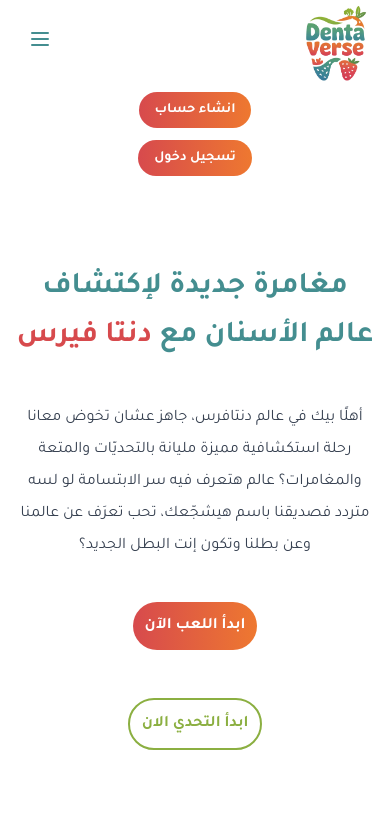
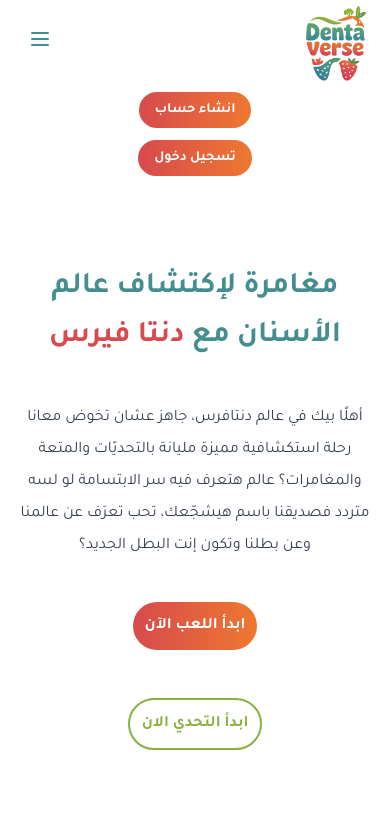
Before and after one commit to yosrelrefaai/Denta-Verse, a React (Create React App) app: page / in a window 390 px wide. Shown: the top 829 px of the page. Built offline with nearby package versions, Linux system fonts and the light colour scheme; what tailwindcss-rtl would draw is missing.

Commit message:
responsive 10

```diff
--- a/src/HeroSection.js
+++ b/src/HeroSection.js
@@ -10,7 +10,7 @@
       <div className="md:w-1/2 pt-7 w-full flex justify-center md:block">
         <div className='max-w-xl  text-center lg:text-start '>
                 <h1 className="text-teal-custom-DarkCayan font-bold  leading-relaxed text-3xl  md:text-4xl">
-                    مغامرة جديدة لإكتشاف عالم الأسنان مع {''}
+                    مغامرة لإكتشاف عالم الأسنان مع {''}
                     <span>
                     <TypeAnimation
                          sequence={[
--- a/src/thirdSection.js
+++ b/src/thirdSection.js
@@ -3,7 +3,7 @@
 import { Link } from 'react-router-dom';
 export default function ThirdSection(){
     return(
-        <div className="px-4 md:px-24 py-28" id="challenges">
+        <div className="px-10 py-28 md:px-24 py-28" id="challenges">
           <div>
             <h2 className="text-3xl text-teal-custom-DarkCayan font-bold  align-middle flex justify-center">التحديات</h2>
             <p className='  text-base text-gray-700 font-medium py-10 leading-8 text-center'>
--- a/src/videocomponent.js
+++ b/src/videocomponent.js
@@ -31,7 +31,7 @@
                        </div>
                      </div>
 
-                     <div className="px-24 py-28 bg-gradient-to-br from-teal-custom-DarkCayan to-teal-custom-green ">
+                     <div className="px-10 py-28 md:px-24 py-28 bg-gradient-to-br from-teal-custom-DarkCayan to-teal-custom-green ">
           <h2 className="text-3xl text-center text-white font-bold   "> ما وراء التحدي... </h2>
 
     <div className="flex justify-center flex-col md:flex-row gap-6 md:gap-12 py-10">
--- a/src/videosection.js
+++ b/src/videosection.js
@@ -5,7 +5,7 @@
 
 
     return(
-       <div id="videoes" className="flex flex-col md:flex-row gap-8 md:gap-40 px-4 md:px-24 py-7 md:py-28 bg-slate-100">
+       <div id="videoes" className="flex flex-col md:flex-row gap-8 md:gap-40 px-10 py-28 md:px-24 py-28 md:py-28 bg-slate-100">
                {/* Right div - العنوان */}
                <div className="pt-10 md:w-1/2 w-full flex flex-col justify-center md:block">
                <h2 className=" font-semibold text-teal-custom-DarkCayan text-3xl text-center md:text-right">
```
